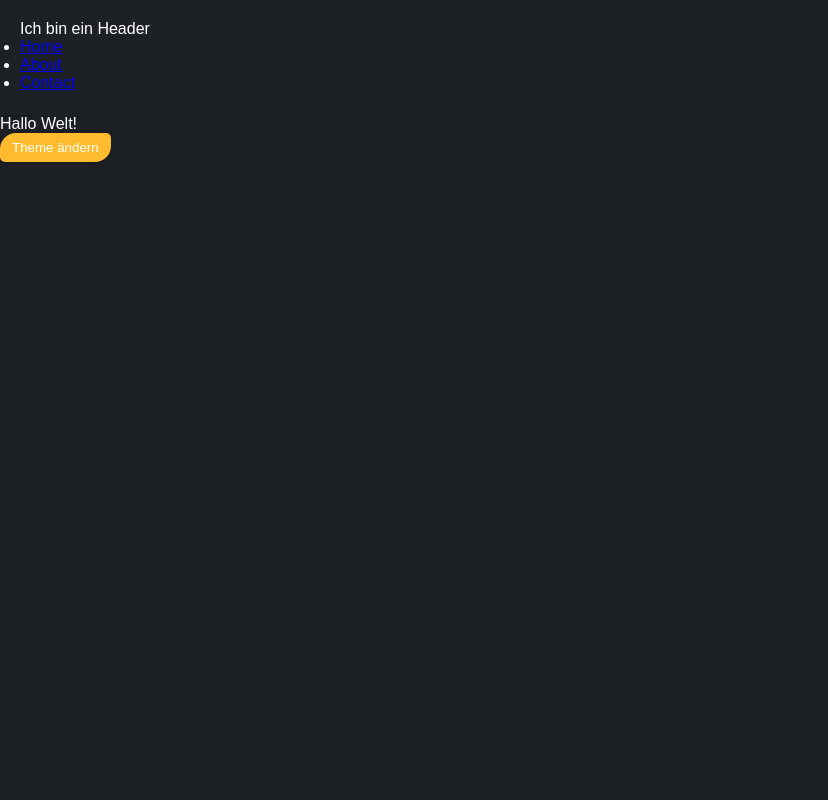
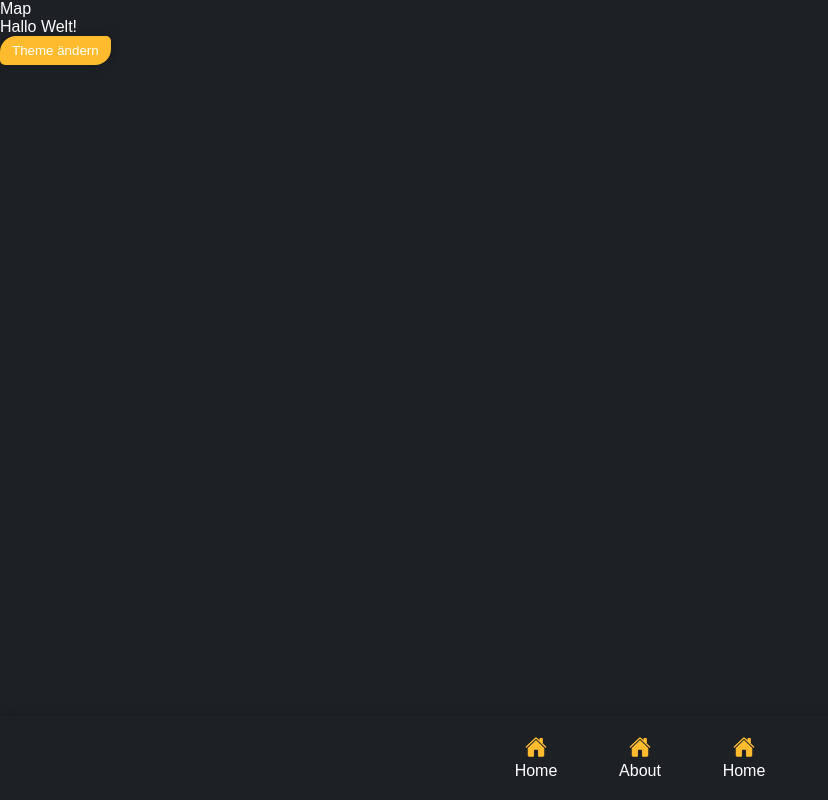
Before and after one commit to Mawobi/dhbw-webservices-ultimap, a React (Create React App) app in the folder app-web/: page / in a window 1280 px wide. Shown: the whole page, without its empty margins (0-828 px from the left). Built offline with nearby package versions, Linux system fonts and the light colour scheme.

Commit message:
added tab bar

```diff
--- a/app-web/src/App.tsx
+++ b/app-web/src/App.tsx
@@ -1,8 +1,8 @@
 import React, { useEffect } from 'react';
 import './styles/App.scss';
-import Header from './components/Header/Header';
 import { BrowserRouter as Router, Route, Switch } from 'react-router-dom';
 import Home from './pages/home/Home';
+import NavBar from './components/navbar/Navbar';
 
 export default function App() {
   // disable preload
@@ -13,12 +13,13 @@ export default function App() {
   return (
     <Router>
       <div>
-        <Header />
-
         <Switch>
           <Route exact path="/" component={Home} />
+          <Route render={() => <h1>404: page not found</h1>} />
         </Switch>
       </div>
+
+      <NavBar />
     </Router>
   );
 }
--- /dev/null
+++ b/app-web/src/components/Map/Map.tsx
@@ -0,0 +1,5 @@
+import React from 'react';
+
+export default function Map(props: any) {
+  return <p>Map</p>;
+}
--- /dev/null
+++ b/app-web/src/components/navbar/Navbar.scss
@@ -0,0 +1,25 @@
+.nav {
+  position: absolute;
+  bottom: 0;
+  width: 100%;
+  box-shadow: var(--um-box-shadow);
+  padding: 10px 20px;
+
+  box-sizing: border-box;
+  -moz-box-sizing: border-box;
+  -webkit-box-sizing: border-box;
+
+  display: flex;
+  align-items: center;
+  justify-content: center;
+
+  &__tabs {
+    list-style-type: none;
+    width: fit-content;
+
+    li {
+      display: inline-block;
+      margin: 0 20px;
+    }
+  }
+}
--- /dev/null
+++ b/app-web/src/components/navbar/Navbar.tsx
@@ -0,0 +1,21 @@
+import React from 'react';
+import './Navbar.scss';
+import Tab from './Tab';
+
+export default function NavBar() {
+  return (
+    <nav className={'nav'}>
+      <ul className={'nav__tabs'}>
+        <li>
+          <Tab />
+        </li>
+        <li>
+          <Tab name="About" href="/about" />
+        </li>
+        <li>
+          <Tab />
+        </li>
+      </ul>
+    </nav>
+  );
+}
--- /dev/null
+++ b/app-web/src/components/navbar/Tab.scss
@@ -0,0 +1,31 @@
+.nav {
+  &__tab {
+    display: flex;
+    align-items: center;
+    flex-direction: column;
+    justify-content: center;
+    cursor: pointer;
+
+    color: var(--um-color-font);
+    text-decoration: none;
+
+    height: 64px;
+    width: 64px;
+    border-radius: 50%;
+
+    transition: background 0.3s ease;
+
+    &:hover {
+      background: rgba(var(--um-color-primary-hover-rgb), 0.1);
+    }
+
+    &:active {
+      background: rgba(var(--um-color-primary-active-rgb), 0.1);
+    }
+  }
+
+  &__icon {
+    color: var(--um-color-primary);
+    font-size: 22px;
+  }
+}
--- /dev/null
+++ b/app-web/src/components/navbar/Tab.tsx
@@ -0,0 +1,17 @@
+import { IconContext } from 'react-icons';
+import { Link } from 'react-router-dom';
+import React from 'react';
+import './Tab.scss';
+import { IoHome } from 'react-icons/io5';
+
+export default function Tab(props: any) {
+  return (
+    <Link className={'nav__tab'} to={props.href ?? '/'}>
+      <IconContext.Provider value={{ className: 'nav__icon' }}>
+        <div>{props.icon ?? <IoHome />}</div>
+      </IconContext.Provider>
+
+      {props.name ?? 'Home'}
+    </Link>
+  );
+}
--- a/app-web/src/pages/home/Home.tsx
+++ b/app-web/src/pages/home/Home.tsx
@@ -1,9 +1,11 @@
 import React from 'react';
 import './home.scss';
+import Map from '../../components/Map/Map';
 
 export default function Home() {
   return (
     <div>
+      <Map />
       <p> Hallo Welt!</p>
       <button className={'btn'} onClick={toggleDarkMode}>
         Theme ändern
--- a/app-web/src/styles/themes.scss
+++ b/app-web/src/styles/themes.scss
@@ -8,8 +8,13 @@
   --um-color-background: #ffffff;
 
   --um-color-primary: #fdbb2d;
+  --um-color-primary-rgb: 253, 187, 45;
+
   --um-color-primary-hover: #fdc242;
+  --um-color-primary-hover-rgb: 253, 194, 66;
+
   --um-color-primary-active: #e4a829;
+  --um-color-primary-active-rgb: 228, 168, 41;
 }
 
 html[theme="light"] {
```
Also changed, not shown: app-web/package.json (+8 -6 lines), 1 other file (tests, documents, lock files or other folders).
